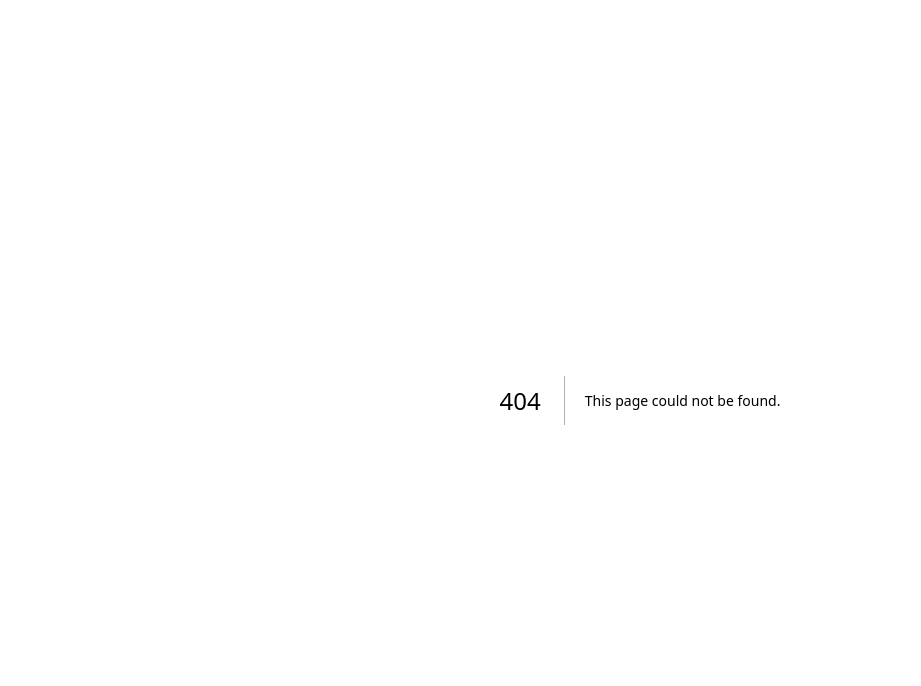
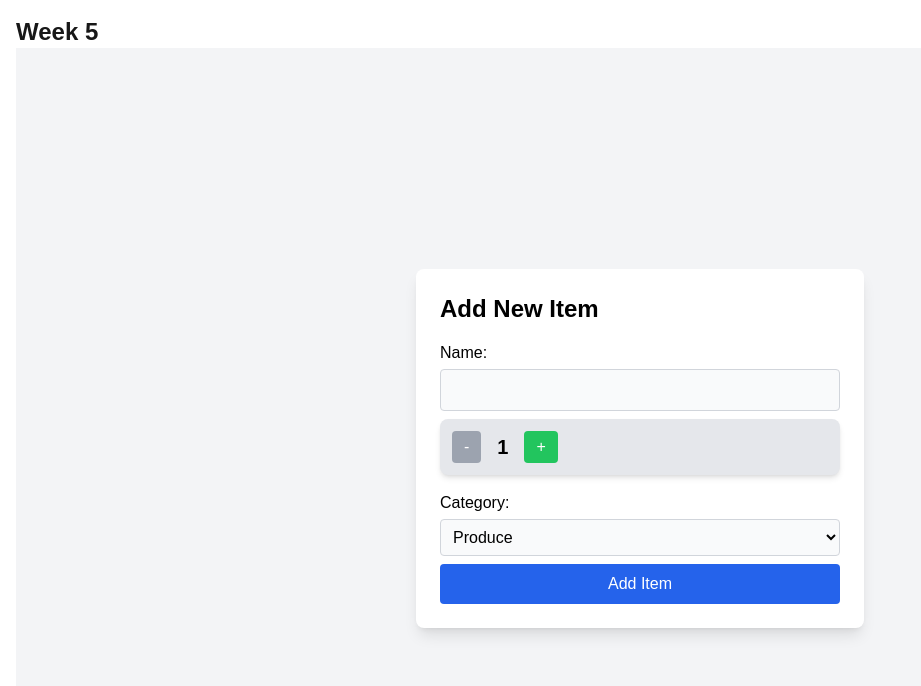
Before and after one commit to jasmit428/cprg306-assignments, a Next.js app: page /week-5 in a window 1280 px wide. Before the commit this address had no page. Shown: the top 686 px of the page, without its empty margins (0-921 px from the left). Built offline with nearby package versions, Linux system fonts and the light colour scheme.

Commit message:
Added week-5 folder

```diff
--- /dev/null
+++ b/app/week-5/new-item.js
@@ -0,0 +1,96 @@
+"use client";
+import { useState } from "react";
+
+export default function NewItem() {
+  const [name, setName] = useState("");
+  const [quantity, setQuantity] = useState(1);
+  const [category, setCategory] = useState("Produce");
+
+  const increment = () => setQuantity((prev) => (prev < 20 ? prev + 1 : prev));
+  const decrement = () => setQuantity((prev) => (prev > 1 ? prev - 1 : prev));
+
+  const handleSubmit = (event) => {
+    event.preventDefault();
+    const item = { name, quantity, category };
+    console.log("New Item:", item);
+    alert(`Item Added:\nName: ${name}\nQuantity: ${quantity}\nCategory: ${category}`);
+
+    setName("");
+    setQuantity(1);
+    setCategory("Produce");
+  };
+
+  return (
+    <div className="min-h-screen flex items-center justify-center bg-gray-100 p-4">
+      <form
+        onSubmit={handleSubmit}
+        className="max-w-md w-full p-6 bg-white shadow-lg rounded-lg"
+      >
+        <h2 className="text-2xl font-bold mb-4 text-black">Add New Item</h2>
+
+        {/* Name Input */}
+        <label className="block mb-2 text-black font-medium">
+          Name:
+          <input
+            type="text"
+            value={name}
+            onChange={(e) => setName(e.target.value)}
+            required
+            className="w-full border border-gray-300 p-2 rounded mt-1 bg-gray-50"
+          />
+        </label>
+
+        {/* Quantity Selector */}
+        <div className="flex items-center space-x-4 bg-gray-200 p-3 rounded-lg shadow-md mb-4">
+          <button
+            type="button"
+            onClick={decrement}
+            disabled={quantity === 1}
+            className="px-3 py-1 bg-red-500 text-white rounded hover:bg-red-600 disabled:bg-gray-400"
+          >
+            -
+          </button>
+          <span className="text-xl font-semibold text-black">{quantity}</span>
+          <button
+            type="button"
+            onClick={increment}
+            disabled={quantity === 20}
+            className="px-3 py-1 bg-green-500 text-white rounded hover:bg-green-600 disabled:bg-gray-400"
+          >
+            +
+          </button>
+        </div>
+
+        {/* Category Dropdown */}
+        <label className="block mb-2 text-black font-medium">
+          Category:
+          <select
+            value={category}
+            onChange={(e) => setCategory(e.target.value)}
+            className="w-full border border-gray-300 p-2 rounded mt-1 bg-gray-50"
+          >
+            <option value="Produce">Produce</option>
+            <option value="Dairy">Dairy</option>
+            <option value="Bakery">Bakery</option>
+            <option value="Meat">Meat</option>
+            <option value="Frozen Foods">Frozen Foods</option>
+            <option value="Canned Goods">Canned Goods</option>
+            <option value="Dry Goods">Dry Goods</option>
+            <option value="Beverages">Beverages</option>
+            <option value="Snacks">Snacks</option>
+            <option value="Household">Household</option>
+            <option value="Other">Other</option>
+          </select>
+        </label>
+
+        {/* Submit Button */}
+        <button
+          type="submit"
+          className="bg-blue-600 text-white px-4 py-2 rounded hover:bg-blue-700 w-full"
+        >
+          Add Item
+        </button>
+      </form>
+    </div>
+  );
+}
--- /dev/null
+++ b/app/week-5/page.js
@@ -0,0 +1,10 @@
+import NewItem from "./new-item";
+
+export default function Week5Page() {
+  return (
+    <div className="p-4">
+      <h1 className="text-2xl font-bold">Week 5</h1>
+      <NewItem />
+    </div>
+  );
+}
```
